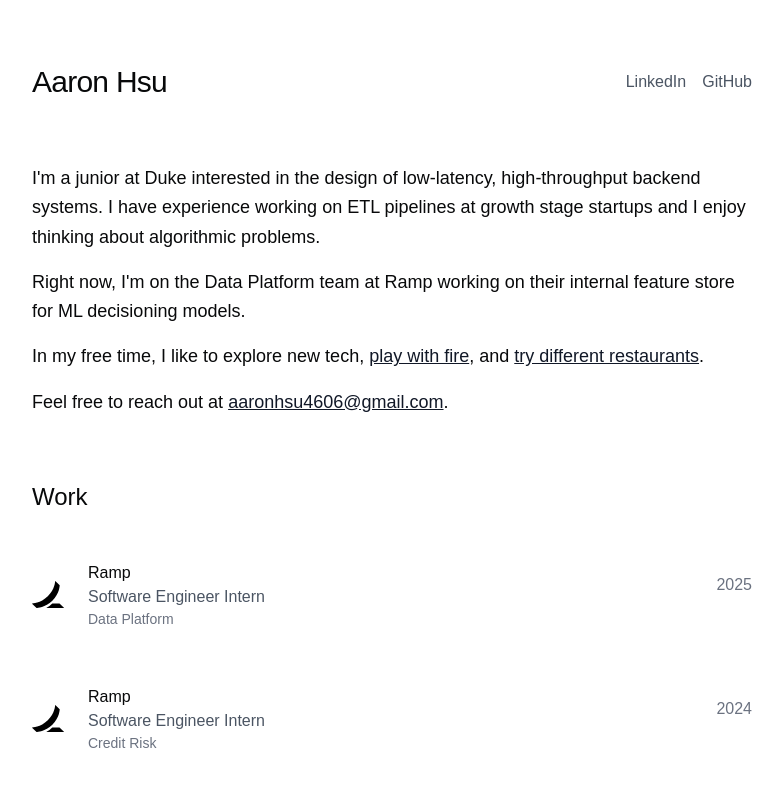
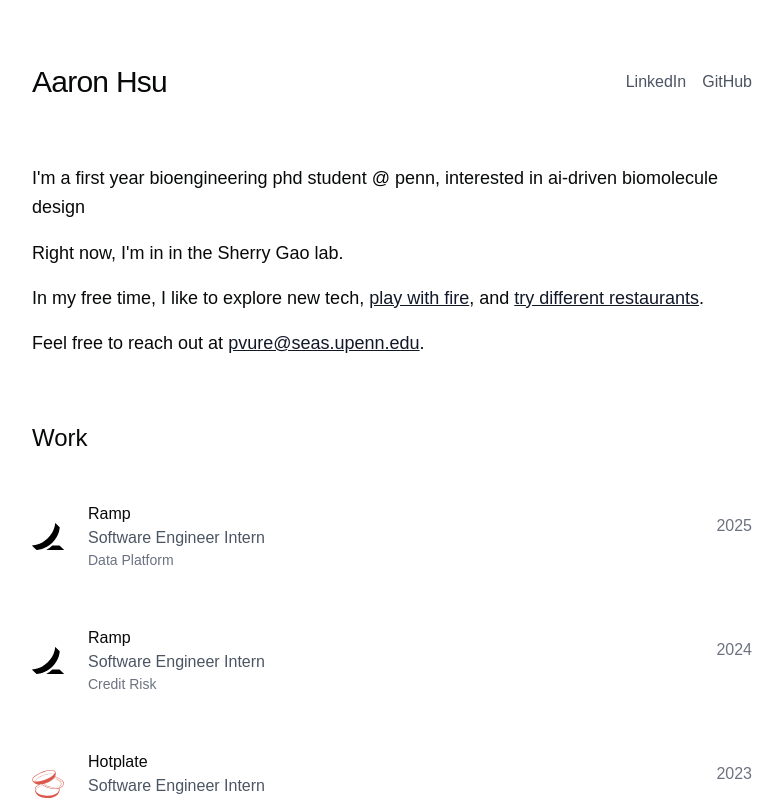
Before and after one commit to pvure/pvure.github.io, a Next.js app in the folder v2/: page / in a window 1280 px wide. Shown: the top 800 px of the page, without its empty margins (248-1031 px from the left). Built offline with nearby package versions, Linux system fonts and the light colour scheme.

Commit message:
initial changes

```diff
--- a/v2/app/page.tsx
+++ b/v2/app/page.tsx
@@ -2,7 +2,6 @@
 import { About } from "@/components/about";
 import { Header } from "@/components/header";
 import { Projects } from "@/components/projects";
-import { AnimateIn } from "@/components/animate-in";
 
 export default function Home() {
   return (
@@ -10,19 +9,9 @@
       <div className="max-w-3xl mx-auto px-6 py-16 space-y-16">
         {/* Header stays static, no animation */}
         <Header />
-
-        {/* Staggered animations for each section */}
-        <AnimateIn delay={0}>
-          <About />
-        </AnimateIn>
-
-        <AnimateIn delay={100}>
-          <Work />
-        </AnimateIn>
-
-        <AnimateIn delay={125}>
-          <Projects />
-        </AnimateIn>
+        <About />
+        <Work />
+        <Projects />
       </div>
     </div>
   );
--- a/v2/components/about.tsx
+++ b/v2/components/about.tsx
@@ -2,10 +2,10 @@
   return (
     <section className="space-y-4 text-lg leading-relaxed">
       <p>
-        I&apos;m a junior at Duke interested in the design of low-latency, high-throughput backend systems. I have experience working on ETL pipelines at growth stage startups and I enjoy thinking about algorithmic problems.
+        I&apos;m a first year bioengineering phd student @ penn, interested in ai-driven biomolecule design
       </p>
       <p>
-        Right now, I&apos;m on the Data Platform team at Ramp working on their internal feature store for ML decisioning models.
+        Right now, I&apos;m in in the Sherry Gao lab.
       </p>
       <p>
         In my free time, I like to explore new tech,{" "}
@@ -32,7 +32,7 @@
           href="mailto:aaronhsu4606@gmail.com"
           className="text-gray-900 hover:text-gray-600 underline transition-colors duration-200"
         >
-          aaronhsu4606@gmail.com
+          pvure@seas.upenn.edu
         </a>
         .
       </p>
--- a/v2/components/animate-in.tsx
+++ /dev/null
@@ -1,55 +0,0 @@
-"use client";
-
-import { useEffect, useRef, useState } from "react";
-
-interface AnimateInProps {
-  children: React.ReactNode;
-  className?: string;
-  delay?: number;
-}
-
-export function AnimateIn({
-  children,
-  className = "",
-  delay = 0,
-}: AnimateInProps) {
-  const [isVisible, setIsVisible] = useState(false);
-  const ref = useRef<HTMLDivElement>(null);
-
-  useEffect(() => {
-    const observer = new IntersectionObserver(
-      ([entry]) => {
-        if (entry.isIntersecting) {
-          setTimeout(() => {
-            setIsVisible(true);
-          }, delay);
-          observer.unobserve(entry.target);
-        }
-      },
-      {
-        threshold: 0.1,
-      },
-    );
-
-    if (ref.current) {
-      observer.observe(ref.current);
-    }
-
-    return () => {
-      if (ref.current) {
-        observer.unobserve(ref.current);
-      }
-    };
-  }, [delay]);
-
-  return (
-    <div
-      ref={ref}
-      className={`transition-all duration-300 ease-out ${
-        isVisible ? "opacity-100 translate-y-0" : "opacity-0 translate-y-4"
-      } ${className}`}
-    >
-      {children}
-    </div>
-  );
-}
--- a/v2/components/chicken.tsx
+++ /dev/null
@@ -1,14 +0,0 @@
-import Image from "next/image";
-
-export function Chicken() {
-  return (
-    <div className="w-8 h-8 -translate-y-4">
-      <Image
-        src="/chicken.svg?height=32&width=32"
-        alt="Chicken"
-        width={32}
-        height={32}
-      />
-    </div>
-  );
-}
--- a/v2/components/header.tsx
+++ b/v2/components/header.tsx
@@ -3,17 +3,13 @@
 import Link from "next/link";
 import { useState } from "react";
 import { motion, useAnimation } from "framer-motion";
-import { Chicken } from "./chicken";
 
 export function Header() {
   const controls = useAnimation();
-  const [chickenAnimating, setChickenAnimating] = useState(false);
   const [numAnimations, setNumAnimations] = useState(0);
 
   const handleMouseEnter = async () => {
     // Prevent multiple animations from starting simultaneously
-    if (chickenAnimating) return;
-    setChickenAnimating(true);
     setNumAnimations(numAnimations + 1);
 
     // Start by making the chicken visible and move to x: 300
@@ -75,27 +71,10 @@
   return (
     <header className="flex justify-between items-center relative">
       <h1 className="text-3xl font-medium tracking-tight z-50">
-        Aaron Hs
-        <span
-          className={
-            "inline-block cursor-pointer" +
-            (chickenAnimating || numAnimations == 0 ? " animate-spin" : "")
-          }
-          onMouseEnter={handleMouseEnter}
-        >
-          u
-        </span>
+        Aaron Hsu
       </h1>
 
       {/* Always mounted, visibility controlled via animation */}
-      <motion.div
-        className="absolute left-[7.5em] top-1/2 -translate-y-1/2 z-10"
-        animate={controls}
-        initial={{ opacity: 0, x: 0 }}
-      >
-        <Chicken />
-      </motion.div>
-
       <nav className="flex items-center gap-4">
         <Link
           href="https://www.linkedin.com/in/aaaronhsu/"
```
